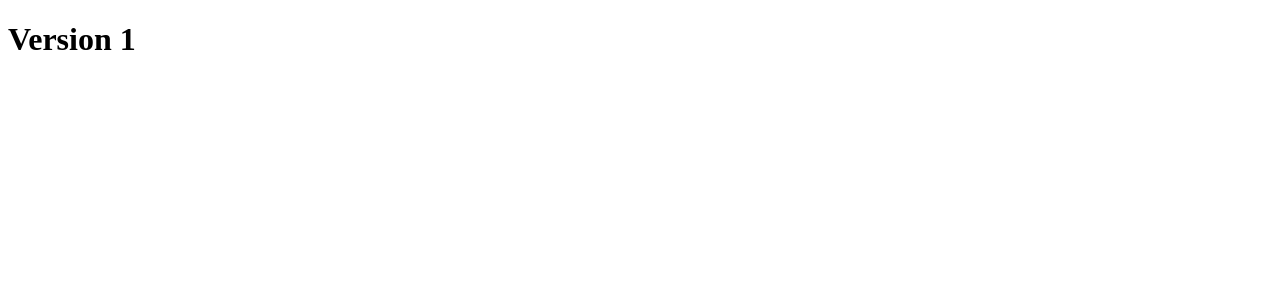
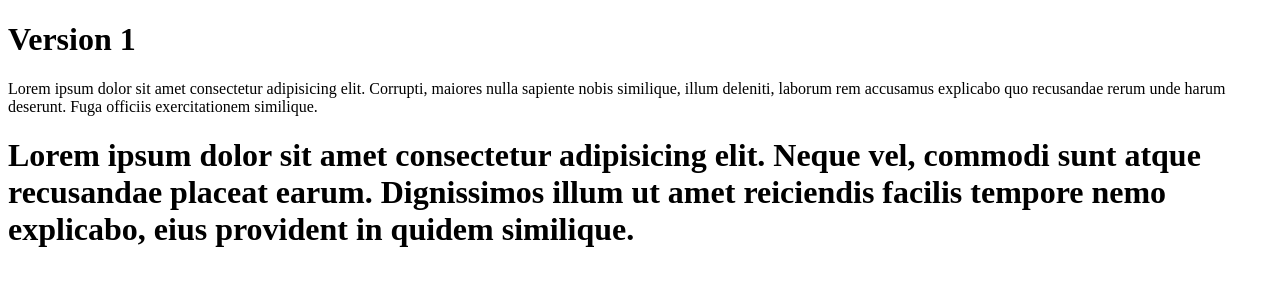
Before and after one commit to nlapatarov/mySite, a plain HTML site: page index.html in a window 1280 px wide. Drawn offline with Linux system fonts and the light colour scheme.

Commit message:
Change1 09.02.20

```diff
--- a/index.html
+++ b/index.html
@@ -7,5 +7,7 @@
 </head>
 <body>
     <h1>Version 1</h1>
+    <p>Lorem ipsum dolor sit amet consectetur adipisicing elit. Corrupti, maiores nulla sapiente nobis similique, illum deleniti, laborum rem accusamus explicabo quo recusandae rerum unde harum deserunt. Fuga officiis exercitationem similique.</p>
+    <h1>Lorem ipsum dolor sit amet consectetur adipisicing elit. Neque vel, commodi sunt atque recusandae placeat earum. Dignissimos illum ut amet reiciendis facilis tempore nemo explicabo, eius provident in quidem similique.</h1>
 </body>
 </html>
```
